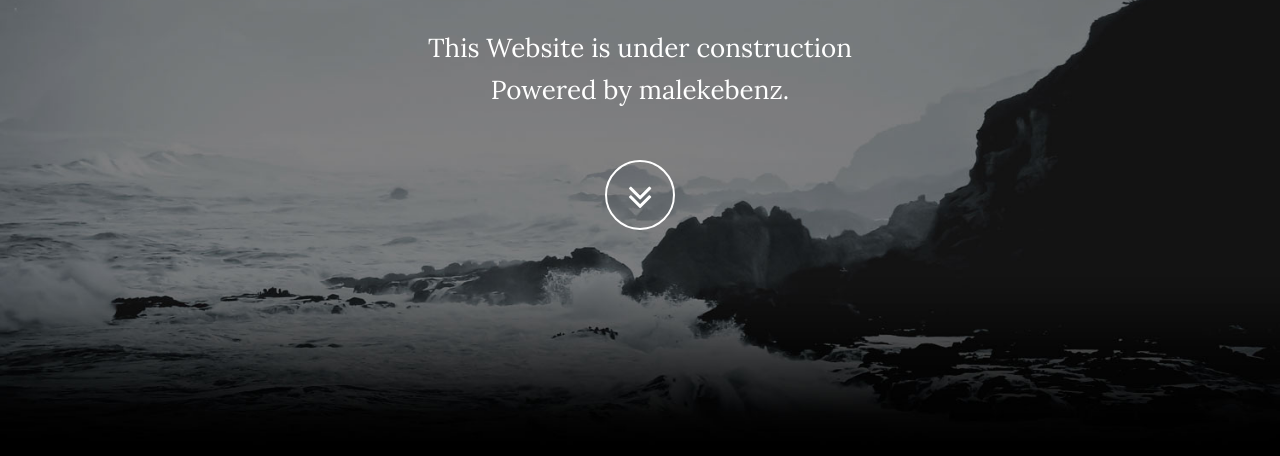
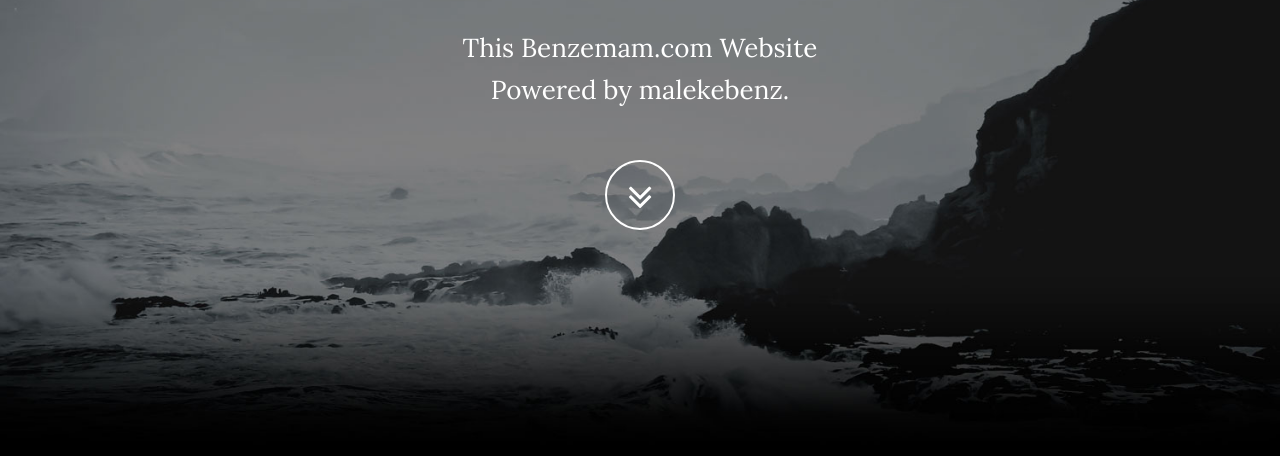
Before and after one commit to malekbenz/benzemam, a website: page index.html in a window 1280 px wide. Shown: the part 344-800 px from the top of the page. Drawn offline with nearby package versions, Linux system fonts and the light colour scheme.

Commit message:
benzemam.com

```diff
--- a/index.html
+++ b/index.html
@@ -75,7 +75,7 @@
                 <div class="row">
                     <div class="col-md-8 col-md-offset-2">
                         <h1 class="brand-heading">Benzemam.com</h1>
-                        <p class="intro-text">This Website is under construction
+                        <p class="intro-text">This Benzemam.com Website
                             <br>Powered by malekebenz.</p>
                         <a href="#about" class="btn btn-circle page-scroll">
                             <i class="fa fa-angle-double-down animated"></i>
```
